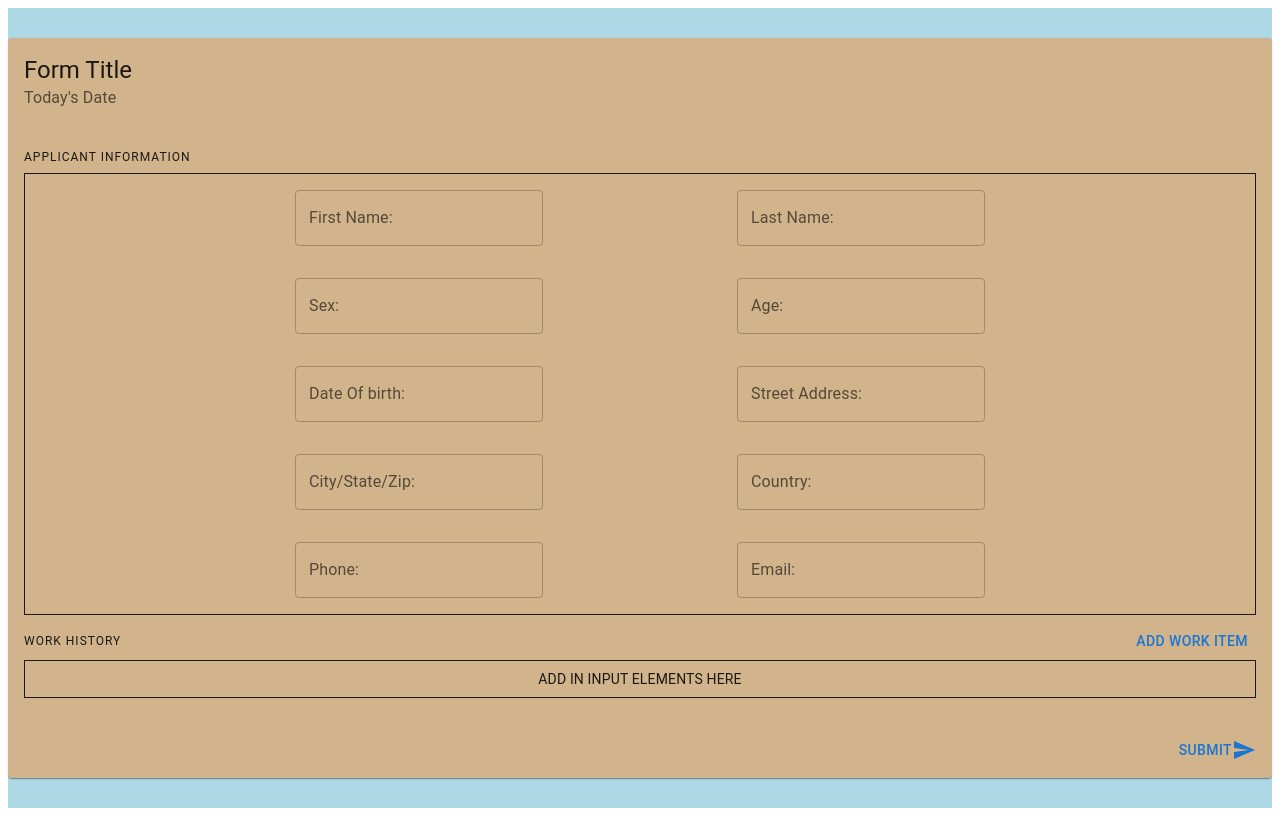
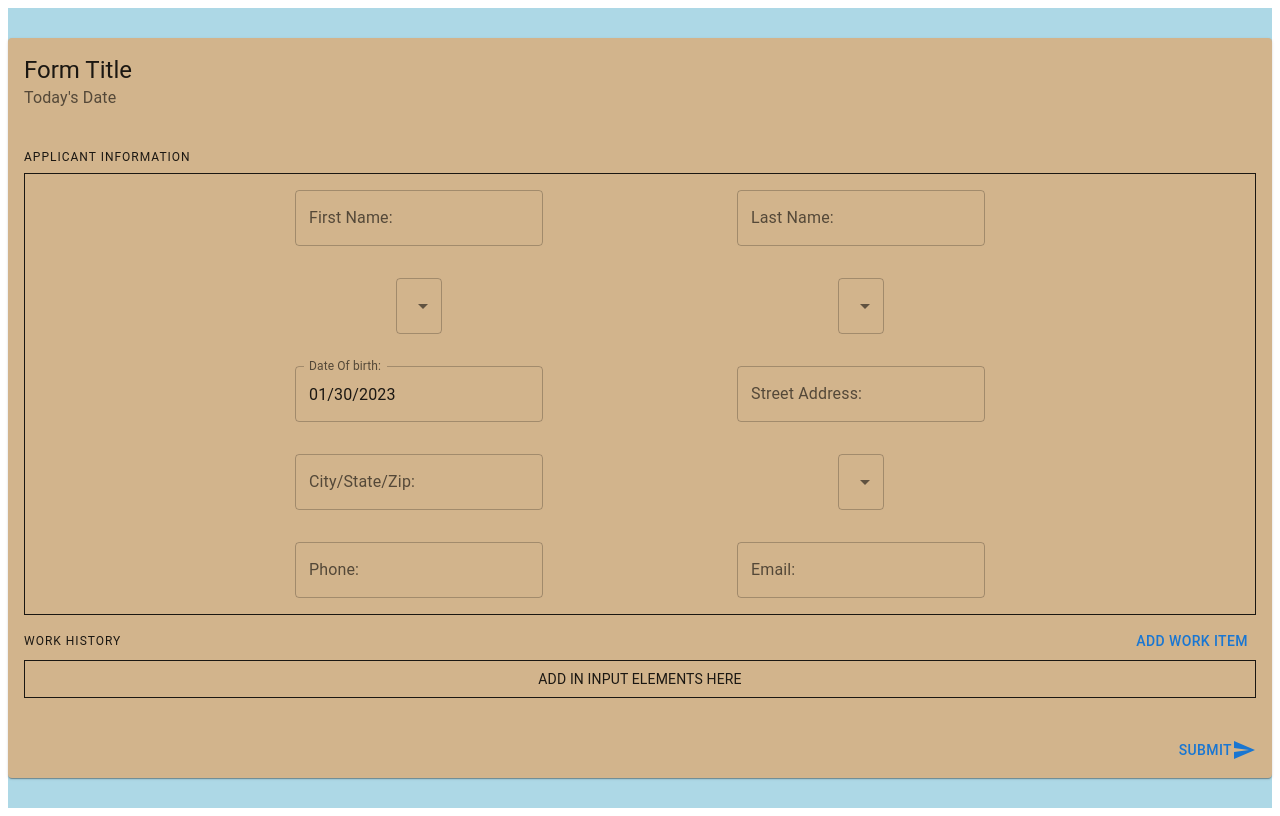
Before and after one commit to jthomas-rsi/Work_History_Form, a React (Create React App) app: page / in a window 1280 px wide. Built offline with nearby package versions, Linux system fonts and the light colour scheme.

Commit message:
conditional input render working for personal info

```diff
--- a/package.json
+++ b/package.json
@@ -9,11 +9,14 @@
   ],
   "main": "src/index.tsx",
   "dependencies": {
+    "@date-io/date-fns": "^2.16.0",
     "@emotion/react": "^11.10.5",
     "@emotion/styled": "^11.10.5",
     "@mui/icons-material": "^5.11.0",
     "@mui/material": "^5.11.8",
     "@mui/x-date-pickers": "^5.0.18",
+    "@types/date-fns": "^2.6.0",
+    "date-fns": "^2.29.3",
     "moment": "^2.29.4",
     "react": "18.0.0",
     "react-dom": "18.0.0",
--- a/src/components/Form.tsx
+++ b/src/components/Form.tsx
@@ -6,13 +6,18 @@ import {
   CardHeader,
   Grid,
   IconButton,
+  Select,
   Stack,
   TextField,
+  TextFieldProps,
   Typography,
 } from "@mui/material";
 import Box from "@mui/material/Box";
 import SendIcon from "@mui/icons-material/Send";
-import { useState } from "react";
+import { SetStateAction, useState } from "react";
+import { DatePicker } from "@mui/x-date-pickers";
+import { AdapterDateFns } from "@mui/x-date-pickers/AdapterDateFns";
+import { LocalizationProvider } from "@mui/x-date-pickers/LocalizationProvider";
 /**
   TODO: Work History Form
    Done:
@@ -43,47 +48,62 @@ const formInputs = [
   {
     disiplayName: "First Name:",
     type: "text",
+    value: undefined,
   },
   {
     disiplayName: "Last Name:",
     type: "text",
+    value: undefined,
   },
   {
     disiplayName: "Sex:",
     type: "select",
+    value: undefined,
+    choices: undefined, // create array of choices M F O
   },
   {
     disiplayName: "Age:",
-    type: "slider",
+    type: "select",
+    value: undefined, // create array of numbers from 0-100
   },
   {
     disiplayName: "Date Of birth:",
     type: "date",
+    value: undefined,
   },
   {
     disiplayName: "Street Address:",
     type: "text",
+    value: undefined,
   },
   {
     disiplayName: "City/State/Zip:",
     type: "text",
+    value: undefined,
   },
   {
     disiplayName: "Country:",
     type: "select",
+    value: undefined,
+    choices: undefined, // find list of countries
   },
   {
     disiplayName: "Phone:",
     type: "text",
+    value: undefined,
   },
   {
     disiplayName: "Email:",
     type: "text",
+    value: undefined,
   },
 ];
 
 const Form = () => {
   const [appInfo, setAppInfo] = useState<typeof formInputs>(formInputs);
+  const [dateOfBirth, setDateOfBirth] = useState<SetStateAction<Date> | null>(
+    null
+  );
   return (
     <>
       {
@@ -115,33 +135,79 @@ const Form = () => {
                   alignItems="center"
                   justifyContent="center"
                 >
-                  {/* <Grid
-                    item
-                    xs={12}
-                    sm={12}
-                    md={12}
-                    margin={1}
-                    textAlign="center"
-                  >
-                    <Typography variant="body2">
-                      {"ADD IN INPUT ELEMENTS HERE"}
-                    </Typography>
-                  </Grid> */}
-                  {appInfo.map((value, index) => {
+                  {appInfo.map((input, index) => {
+                    {
+                      /* {
+                      add in conditonal returns for types: date, select, text
+                    } */
+                    }
+                    if (input.type.toLowerCase() === "date") {
                       return (
                         <Grid
                           item
                           key={index}
-                        xs={4}
+                          xs={12}
                           sm={4}
                           md={4}
                           margin={2}
                           textAlign="center"
                           alignItems="center"
                         >
-                        <TextField label={value.disiplayName} />
+                          <LocalizationProvider dateAdapter={AdapterDateFns}>
+                            <DatePicker
+                              label={input.disiplayName}
+                              value={input.value}
+                              onChange={(newDate) => {
+                                if (newDate) {
+                                  setDateOfBirth(newDate);
+                                }
+                              }}
+                              renderInput={(
+                                params: JSX.IntrinsicAttributes & TextFieldProps
+                              ): JSX.Element => {
+                                return <TextField {...params} />;
+                              }}
+                            />
+                          </LocalizationProvider>
                         </Grid>
                       );
+                    }
+                    if (input.type.toLowerCase() === "text") {
+                      return (
+                        <Grid
+                          item
+                          key={index}
+                          xs={12}
+                          sm={4}
+                          md={4}
+                          margin={2}
+                          textAlign="center"
+                          alignItems="center"
+                        >
+                          <TextField label={input.disiplayName} />
+                        </Grid>
+                      );
+                    }
+                    if (input.type.toLowerCase() === "select") {
+                      return (
+                        <Grid
+                          item
+                          key={index}
+                          xs={12}
+                          sm={4}
+                          md={4}
+                          margin={2}
+                          textAlign="center"
+                          alignItems="center"
+                        >
+                          <Select
+                            label={input.disiplayName}
+                            value={input.value}
+                          ></Select>
+                        </Grid>
+                      );
+                    }
+                    // </Grid>
                   })}
                 </Grid>
                 <Stack
```
Also changed, not shown: src/components/PersonalInformation.tsx (+12 -4 lines), 1 other file (tests, documents, lock files or other folders). Lines whose indentation alone changed are shown as unchanged.
